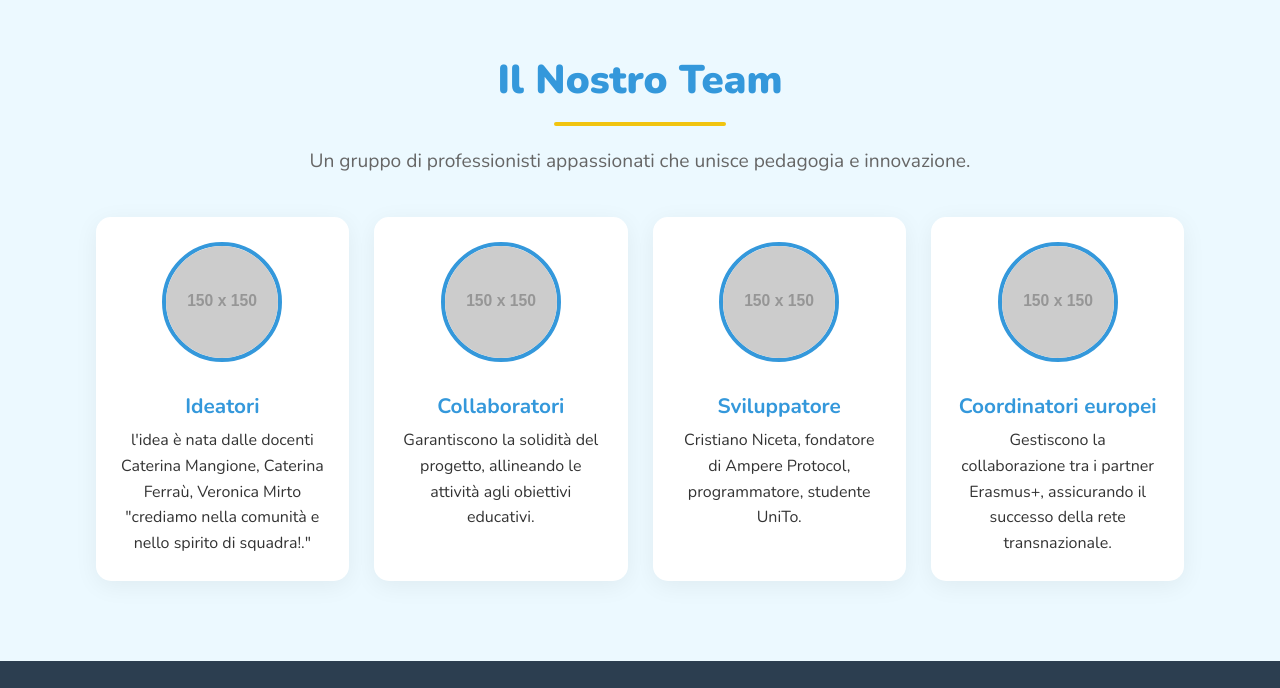
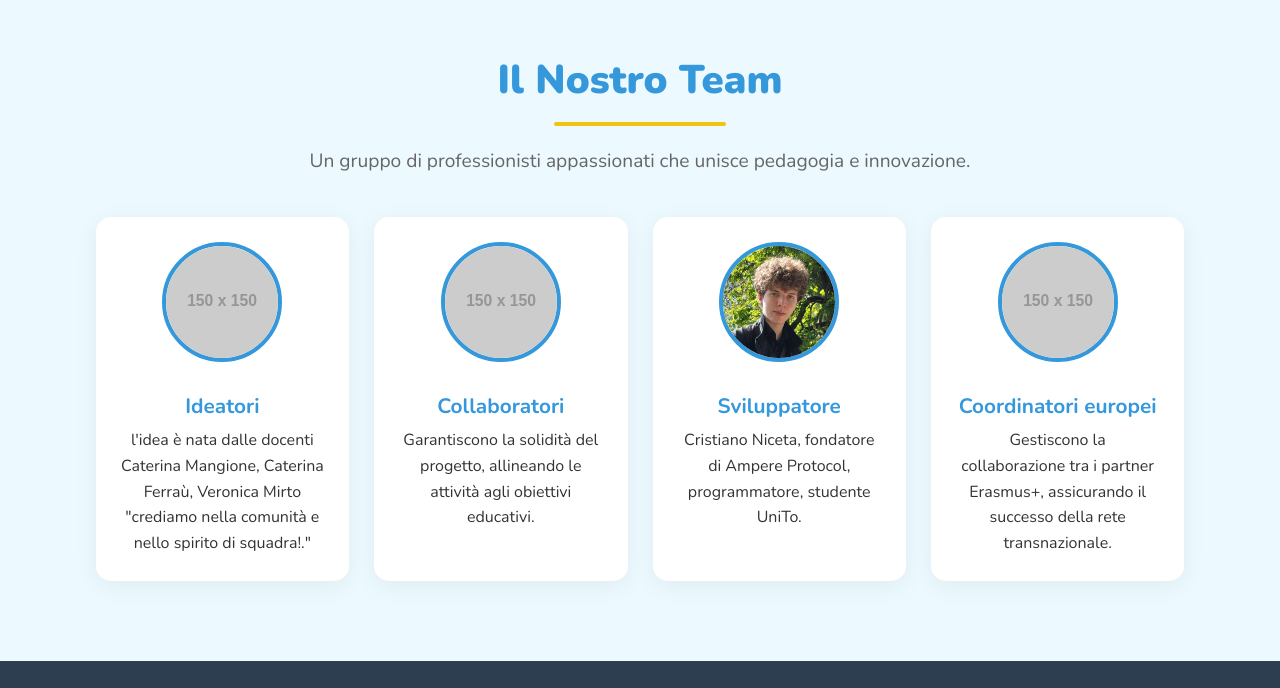
Before and after one commit to maestracaty/maestracaty, a plain HTML site: page index.html in a window 1280 px wide. Shown: the part 4757-5445 px from the top of the page. Drawn offline with nearby package versions, Linux system fonts and the light colour scheme; placeholder pictures from the web are drawn by us.

Commit message:
Update index.html

```diff
--- a/index.html
+++ b/index.html
@@ -232,7 +232,7 @@
                     <p>Garantiscono la solidità del progetto, allineando le attività agli obiettivi educativi.</p>
                 </div>
                 <div class="team-member animate-on-scroll">
-                    <img src="https://via.placeholder.com/150?text=Developer" alt="Foto di uno sviluppatore EdTech">
+                    <img src="assets\IMG_20250425_155201420_HDR~2.JPG" alt="Foto di uno sviluppatore EdTech">
                     <h4>Sviluppatore</h4>
                     <p>Cristiano Niceta, fondatore di Ampere Protocol, programmatore, studente UniTo.</p>
                 </div>
```
